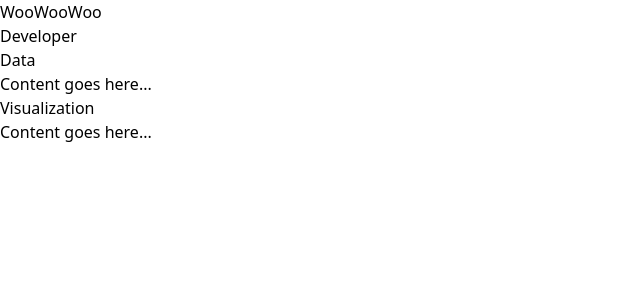
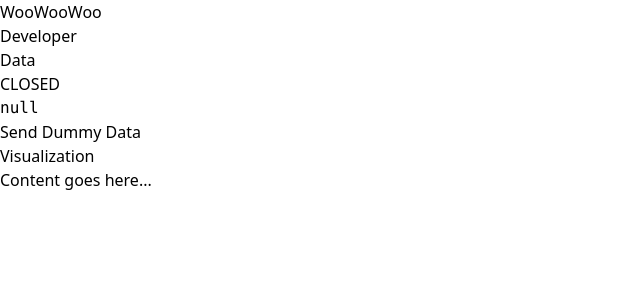
Before and after one commit to concord-consortium/woowoowoo, a React (Vite) app: page / in a window 1280 px wide. Shown: the top 300 px of the page, without its empty margins (0-640 px from the left). Built offline with nearby package versions, Linux system fonts and the light colour scheme; no server answers.

Commit message:
adding listener and dummy broadcast

```diff
--- a/package.json
+++ b/package.json
@@ -19,6 +19,7 @@
     "tailwindcss": "^3.3.2"
   },
   "dependencies": {
+    "@supabase/supabase-js": "^2.22.0",
     "immer": "^10.0.2",
     "react": "^18.2.0",
     "react-dom": "^18.2.0"
--- a/src/components/sensor-view.tsx
+++ b/src/components/sensor-view.tsx
@@ -1,11 +1,54 @@
-import React from "react"
+
+import React, { useEffect} from "react"
 import { ComponentProps } from "./app"
+import { createClient } from "@supabase/supabase-js"
 
+// create a supabase client that listens to channel "woowoowoo"
+
+const url = "https://ubtydghcxtctomddmcjl.supabase.co"
+const key = "eyJhbGciOiJIUzI1NiIsInR5cCI6IkpXVCJ9.eyJpc3MiOiJzdXBhYmFzZSIsInJlZiI6InVidHlkZ2hjeHRjdG9tZGRtY2psIiwicm9sZSI6ImFub24iLCJpYXQiOjE2ODQyNDcwMTUsImV4cCI6MTk5OTgyMzAxNX0.5U8EqTtGyGGyfyn0pW0DCrsTcSJ9vOOnBdVc9kiXRLk"
+
+const supa = createClient(url, key);
+const channel = supa.channel("woowoowoo");
+
+type ChannelStatus = "SUBSCRIBED" | "TIMED_OUT" | "CLOSED" | "CHANNEL_ERROR"
 export const SensorView = (props: ComponentProps) => {
+
+  const [channelStatus, setChannelStatus] = React.useState<ChannelStatus>("CLOSED");
+  const [payload, setPayload] = React.useState<any>(null);
+
+  useEffect(() => {
+    channel
+    .on('broadcast', { event: 'supa' }, (payload) => {
+      setPayload(payload);
+    })
+    .subscribe((status) => {
+      setChannelStatus(status)
+      // if (status === 'SUBSCRIBED') {
+      //   channel.send({
+      //     type: 'broadcast',
+      //     event: 'supa',
+      //     payload: { org: 'supabase' },
+      //   })
+      // }
+    })
+  }, [])
+    // subscribe to channel "woowoowoo
+
 
   const handleNameClick = () => {
     props.setState(prev => ({...prev, view: "set-display-name"}))
   }
+
+  const sendDummyData = () => {
+    console.log("sendDummyData!")
+    channel.send({
+      type: 'broadcast',
+      event: 'supa',
+      payload: { num: Math.random() },
+    });
+  }
+
 
   return (
     <>
@@ -22,7 +65,9 @@ export const SensorView = (props: ComponentProps) => {
         <div className="flex">
           <div className="w-1/2 bg-white p-4">
             <h2 className="text-gray-800 text-lg font-bold">Data</h2>
-            <p className="text-gray-700">Content goes here...</p>
+            <div>{ channelStatus }</div>
+            <div className="text-gray-700"><pre>{ JSON.stringify(payload, null, 2) }</pre></div>
+            <button onClick={sendDummyData}>Send Dummy Data</button>
           </div>
           <div className="w-1/2 bg-white p-4">
             <h2 className="text-gray-800 text-lg font-bold">Visualization</h2>
```
Also changed, not shown: 1 other file (tests, documents, lock files or other folders).
